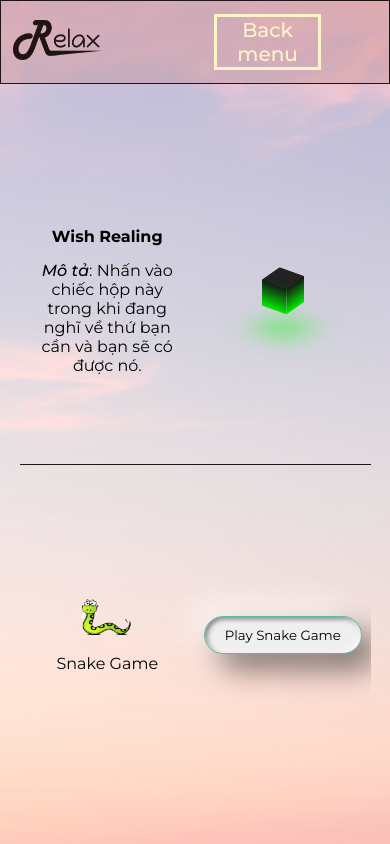
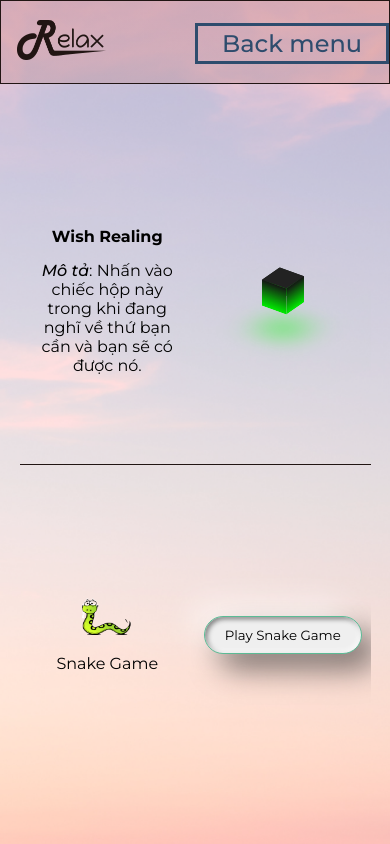
Before and after one commit to bibichanel/relaxApp-version2, a Django app: page /tools/ in a window 390 px wide. Run offline with Django 3.2, Linux system fonts and the light colour scheme; a user stored in the database is signed in; some web fonts are replaced.

Commit message:
change btn

```diff
--- a/static/css/menu/tools/tools.css
+++ b/static/css/menu/tools/tools.css
@@ -82,11 +82,11 @@
     font-size: 18pt;
     font-weight: 500;
     background-color: transparent;
-    border: 3px solid #FDF5CA;
-    color: #FDF5CA;
+    border: 3px solid #2E4C6D;
+    color: #2E4C6D;
 }
 .btn-menu a button:hover{
-    background-color: #FDF5CA;
+    background-color: #2E4C6D;
     color: #000;
 }
 .content-tool{
@@ -401,12 +401,10 @@ button:hover {
 
 @media (max-width: 955px) {
     .menu-container {
-        /* display: block; */
-        display: flex;
-        flex-direction: column;
+        display: block;
     }
 
-    .item-icon .icon, .item-icon h2, .item-icon p {
+    .item-icon {
         display: none;
     }
 
@@ -417,38 +415,33 @@ button:hover {
         flex-direction: row;
         align-items: center;
         flex-wrap: nowrap;
-        justify-content: space-around;
-    }
-
-    .item-container {
-        top: 0;
-        position: unset;
-        width: unset;
-    }
-
-    .item-icon {
-        margin: 0;
-        width: fit-content;
     }
 
     .img-bar {
         width: fit-content;
-        margin: 0;
+        margin: 0 1em;
     }
 
     .img-bar a img {
         width: 50%;
     }
 
+    .item-container {
+        /* position: unset; */
+        top: 0;
+        width: inherit;
+        height: inherit;
+        display: inline-flex;
+        justify-content: flex-end;
+        align-items: center;
+
+    }
+
     .btn-menu {
         margin-top: 0;
-        margin: 0;
-        display: block;
-        width: 30%;
-    }
-
-    .btn-menu a button {
-        font-size: 15pt;
+        margin-right: 30px;
+        width: 50%;
+        text-align: end;
     }
 
     .content-tool {
@@ -482,3 +475,11 @@ button:hover {
         width: fit-content;
     }
 }
+@media (max-width: 499px){
+    .btn-menu button{
+        font-size: 10pt;
+    }
+    .btn-menu{
+        margin-right: 0 ;
+    }
+}
--- a/templates/menu/tools/tools.html
+++ b/templates/menu/tools/tools.html
@@ -23,7 +23,6 @@
                         <img src="{% static 'image/logo.png' %}" alt="Logo">
                     </a>
                 </div>
-                <div class='menu-bar'>
                 <div class='item-container'>
                     <div class='item-icon'>
                         <div class='icon'>
@@ -31,12 +30,11 @@
                         </div>
                         <h2>Tools</h2>
                         <p>Play To Relax</p>
+                    </div>
                     <div class="btn-menu">
                         <a style="text-decoration: none" href="{% url 'menu'%}">
                             <button type="button"><span></span>Back menu</button>
                         </a>
-                            </div>
-                        </div>
                     </div>
                 </div>
             </div>
```
Also changed, not shown: static/css/menu/chat/chat.css (+37 -1 lines), static/css/menu/music/music.css (+22 -10 lines). Lines whose indentation alone changed are shown as unchanged.
